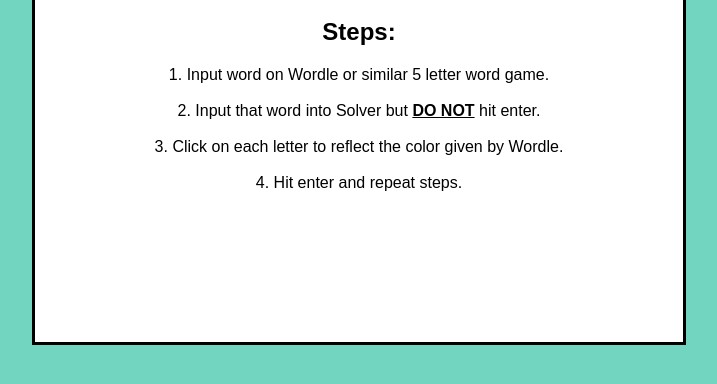
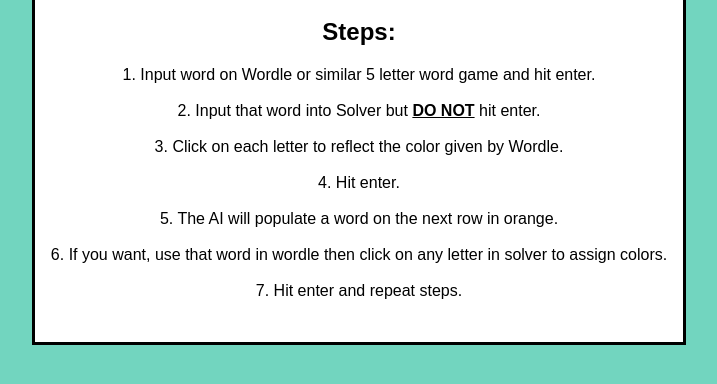
Before and after one commit to julesblau/WordleAI, a website: page wordlesolver.html in a window 1280 px wide. Shown: the part 90-474 px from the top of the page, without its empty margins (288-1005 px from the left). Drawn offline with nearby package versions, Linux system fonts and the light colour scheme.

Commit message:
Added instructions

```diff
--- a/wordlesolver.html
+++ b/wordlesolver.html
@@ -20,7 +20,7 @@
         <h1>Instructions</h1>
         <h2>Steps:</h2>
         <p>
-            1. Input word on Wordle or similar 5 letter word game.
+            1. Input word on Wordle or similar 5 letter word game and hit enter.
             <br>
             <br>
             2. Input that word into Solver but <b><u>DO NOT</u></b> hit enter.
@@ -29,7 +29,16 @@
             3. Click on each letter to reflect the color given by Wordle.
             <br>
             <br>
-            4. Hit enter and repeat steps.
+            4. Hit enter.
+            <br>
+            <br>
+            5. The AI will populate a word on the next row in orange.
+            <br>
+            <br>
+            6. If you want, use that word in wordle then click on any letter in solver to assign colors.
+            <br>
+            <br>
+            7. Hit enter and repeat steps.
         </p>
     </div>
     <script>
```
